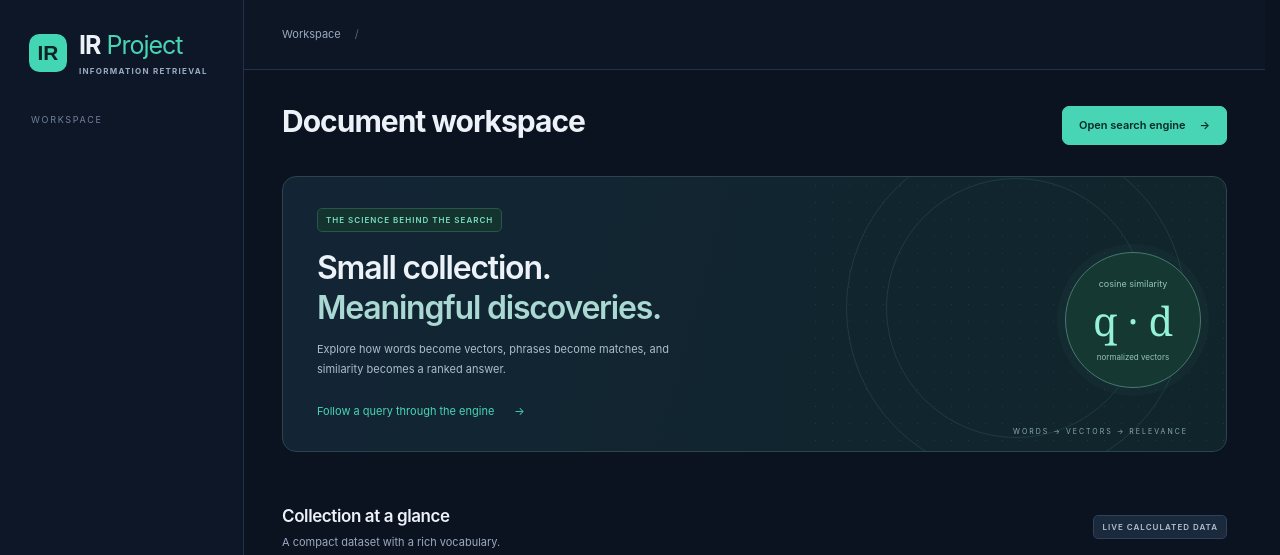
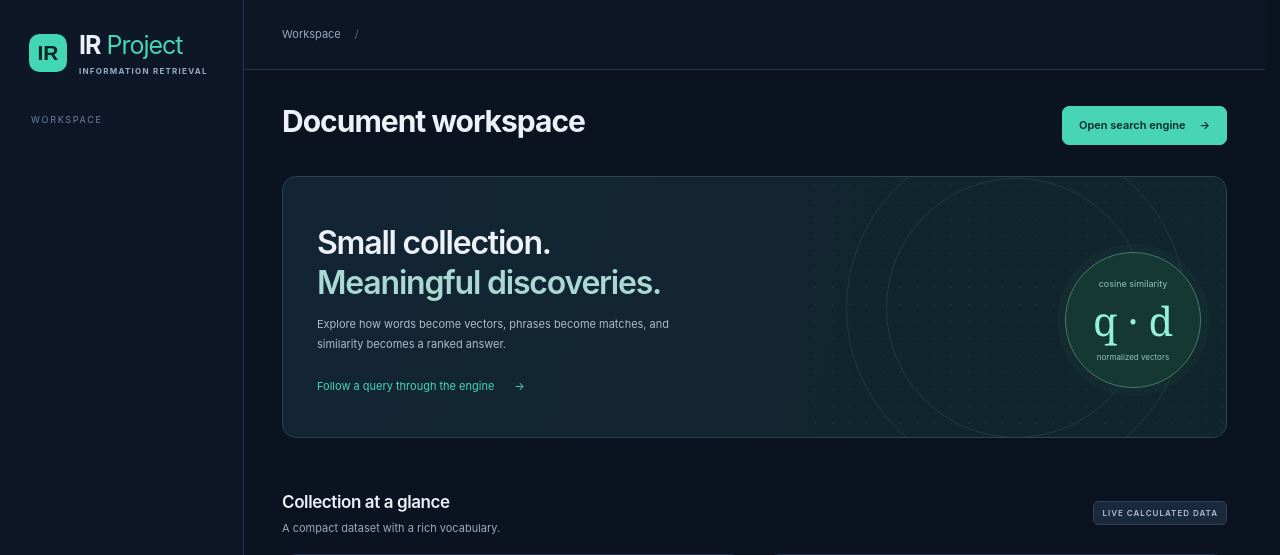
Before and after one commit to AliMSHusseinDev/Information-Retrieval-Project, a Flask app: template templates/dashboard.html in a window 1280 px wide. Shown: the top 555 px of the page. Run offline with Flask 3, Linux system fonts and the light colour scheme; the template is opened without the code that fills it, so the values that code supplies are empty.

Commit message:
Remove decorative captions from the overview banner

```diff
--- a/templates/dashboard.html
+++ b/templates/dashboard.html
@@ -5,7 +5,6 @@
 >{% endblock %} {% block content %}
 <section class="hero">
   <div class="hero-copy">
-    <span class="pill teal">THE SCIENCE BEHIND THE SEARCH</span>
     <h2>Small collection.<br /><span>Meaningful discoveries.</span></h2>
     <p>
       Explore how words become vectors, phrases become matches, and similarity
@@ -30,7 +29,6 @@
       <span>cosine similarity</span><strong>q · d</strong
       ><small>normalized vectors</small>
     </div>
-    <div class="graphic-label">WORDS → VECTORS → RELEVANCE</div>
   </div>
 </section>
 <section
```
